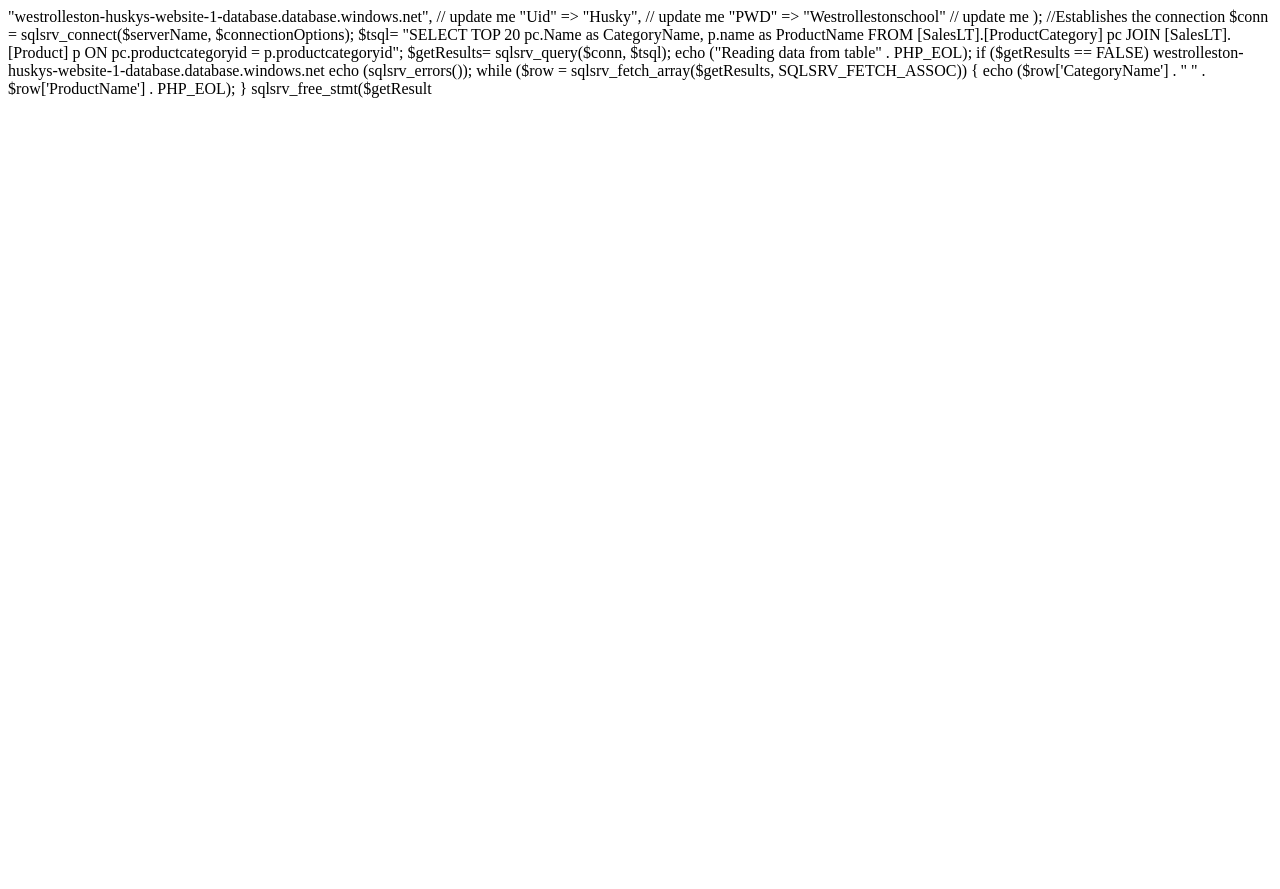
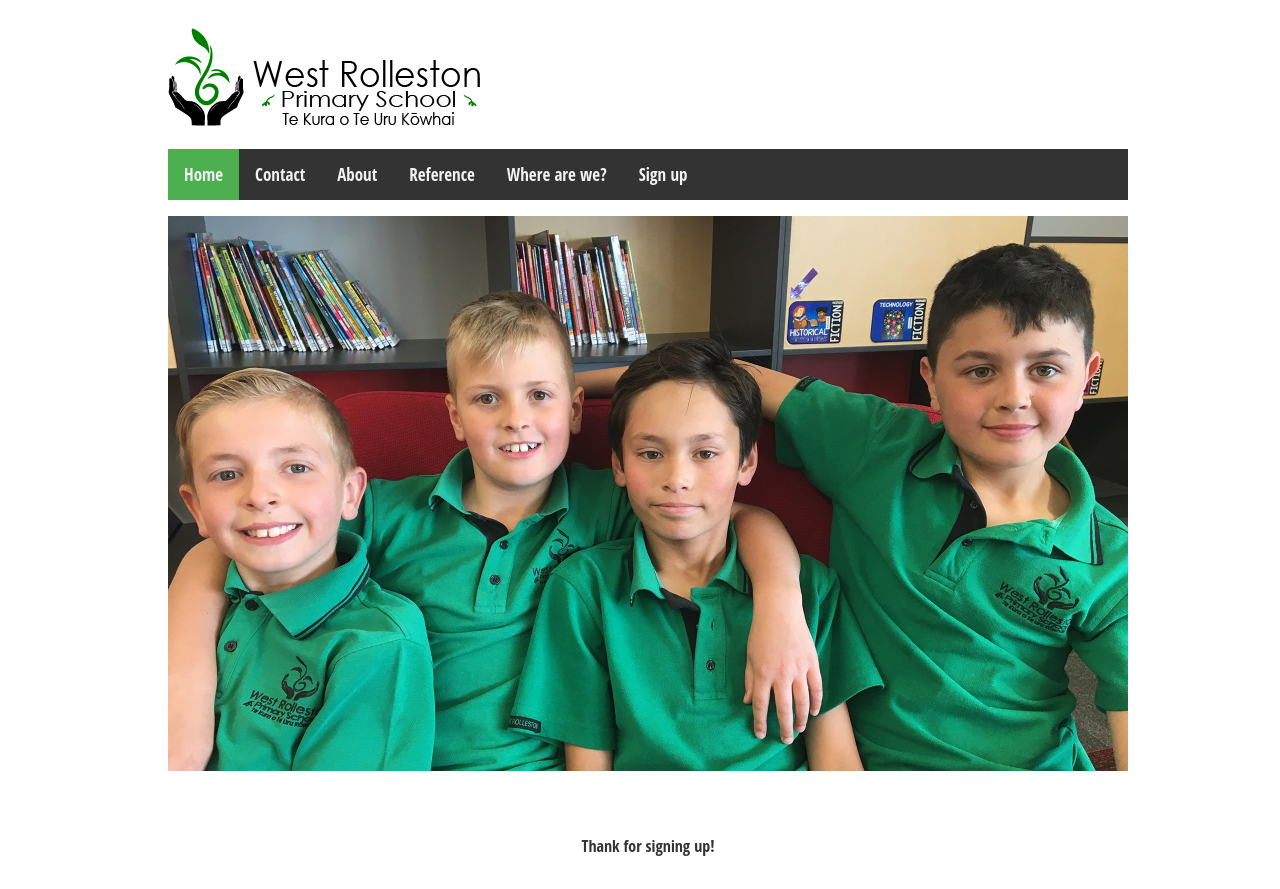
Before and after one commit to Husky-Devel/u, a PHP site: page /sineupfinish.php in a window 1280 px wide. Before the commit the page ends 98 px from the top, so only its background shows below. Run offline with PHP 8.4, Linux system fonts and the light colour scheme.

Commit message:
Code change

```diff
--- a/sineupfinish.php
+++ b/sineupfinish.php
@@ -1,22 +1,43 @@
-<php
-    $serverName = "westrolleston-huskys-website-1-database.database.windows.net"; // update me
-    $connectionOptions = array(
-        "Database" => "westrolleston-huskys-website-1-database.database.windows.net", // update me
-        "Uid" => "Husky", // update me
-        "PWD" => "Westrollestonschool" // update me
-    );
-    //Establishes the connection
-    $conn = sqlsrv_connect($serverName, $connectionOptions);
-    $tsql= "SELECT TOP 20 pc.Name as CategoryName, p.name as ProductName
-         FROM [SalesLT].[ProductCategory] pc
-         JOIN [SalesLT].[Product] p
-         ON pc.productcategoryid = p.productcategoryid";
-    $getResults= sqlsrv_query($conn, $tsql);
-    echo ("Reading data from table" . PHP_EOL);
-    if ($getResults == FALSE)
-    westrolleston-huskys-website-1-database.database.windows.net
-        echo (sqlsrv_errors());
-    while ($row = sqlsrv_fetch_array($getResults, SQLSRV_FETCH_ASSOC)) {
-     echo ($row['CategoryName'] . " " . $row['ProductName'] . PHP_EOL);
-    }
-    sqlsrv_free_stmt($getResult
+<head>
+    <title>West Rolleston</title>
+    <link rel="stylesheet" type="text/css" href="CSS/styles.css" />
+    <link rel="stylesheet" type="text/css" href="CSS/Topnav.css" />
+  </head>
+<body>
+  <div class="wrapper">
+  <header role="banner">
+    <nav role="navigation">
+      <p>
+        <a href="index.php">
+          <img src="./Images/small-logo2.png" />
+        </a>
+      </p>
+
+      <div class="topnav">
+        <a class="active" href="index.php">Home</a>
+        <a href="Contact.php">Contact</a>
+        <a href="About-us.php">About </a>
+        <a href="Our-story.php">Reference</a>
+        <a href="Where-are-we.php">Where are we?</a>
+        <a href="Sineup.php ">Sign up</a>
+    </nav>
+  </header>
+  <main role="main">
+    <section class="sec-intro" role="section">
+      <img src="./Images/Headerimg.jpg" alt="West Rolleston is a great school" />
+      <footer>
+        <div role="navigation">
+          <ul class="nav-ul">
+  </div>
+
+<div class="body">
+Thank for signing up!
+</div>
+<div class="body">
+
+</div>
+<div class="body">
+
+</div>
+</body>
+</html>
```
Also changed, not shown: Sineup.php (+9 -4 lines).
